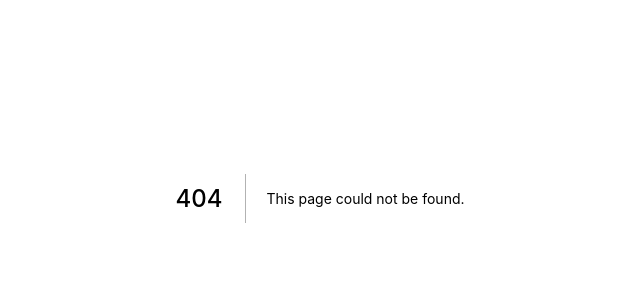
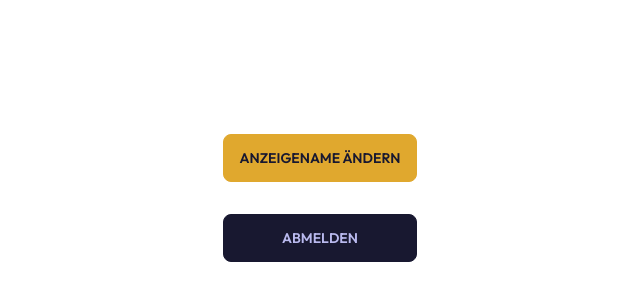
Before and after one commit to Cyklan/kacktimer, a Next.js app: page /settings in a window 1280 px wide. Before the commit this address had no page. Shown: the part 202-502 px from the top of the page, without its empty margins (320-960 px from the left). Built offline with nearby package versions, Linux system fonts and the light colour scheme.

Commit message:
Settings Page

```diff
--- /dev/null
+++ b/components/BackButton.tsx
@@ -0,0 +1,17 @@
+import Link from "next/link";
+import { FC, HTMLProps } from "react";
+import { ArrowLeft } from "tabler-icons-react";
+
+interface BackButtonProps extends HTMLProps<HTMLAnchorElement> {
+  to: string;
+}
+
+const BackButton: FC<BackButtonProps> = ({ to, ...props }) => {
+  return <Link href={to}>
+    <a {...props} className={"absolute top-10 left-10"}>
+      <ArrowLeft />
+    </a>
+  </Link>;
+};
+
+export default BackButton;
--- a/components/Dashboard.tsx
+++ b/components/Dashboard.tsx
@@ -1,4 +1,5 @@
 import { signOut } from "next-auth/react";
+import Link from "next/link";
 import { FC } from "react";
 
 const Dashboard: FC = () => {
@@ -13,10 +14,12 @@ const Dashboard: FC = () => {
     <div className="flex flex-col items-center space-y-8 mt-10">
       <button className="btn btn-primary w-full">Logbuch</button>
       <button className="btn btn-primary w-full">Rangliste</button>
-      <button className="btn btn-primary w-full">Einstellungen</button>
+      <Link href="/settings">
+        <a className="btn btn-primary w-full">Einstellungen</a>
+      </Link>
       <button onClick={() => signOut()} className="btn btn-secondary w-full">Abmelden</button>
     </div>
   </div>;
-}
+};
 
 export default Dashboard;
--- a/package.json
+++ b/package.json
@@ -15,7 +15,8 @@
     "next-auth": "^4.3.1",
     "prisma": "^3.11.1",
     "react": "18.0.0",
-    "react-dom": "18.0.0"
+    "react-dom": "18.0.0",
+    "tabler-icons-react": "^1.43.0"
   },
   "devDependencies": {
     "@types/node": "^17.0.23",
--- /dev/null
+++ b/pages/settings.tsx
@@ -0,0 +1,15 @@
+import { NextPage } from "next";
+import { signOut } from "next-auth/react";
+import BackButton from "../components/BackButton";
+
+const Settings: NextPage = () => {
+  return <div className="w-screen h-screen flex flex-col items-center justify-center">
+    <BackButton to="/"/>
+    <div className="h-auto flex flex-col items-center justify-evenly space-y-8">
+      <button className="btn btn-primary">Anzeigename ändern</button>
+      <button onClick={() => signOut()} className="btn btn-accent w-full">Abmelden</button>
+    </div>
+  </div>;
+};
+
+export default Settings;
```
Also changed, not shown: 1 other file (tests, documents, lock files or other folders).
